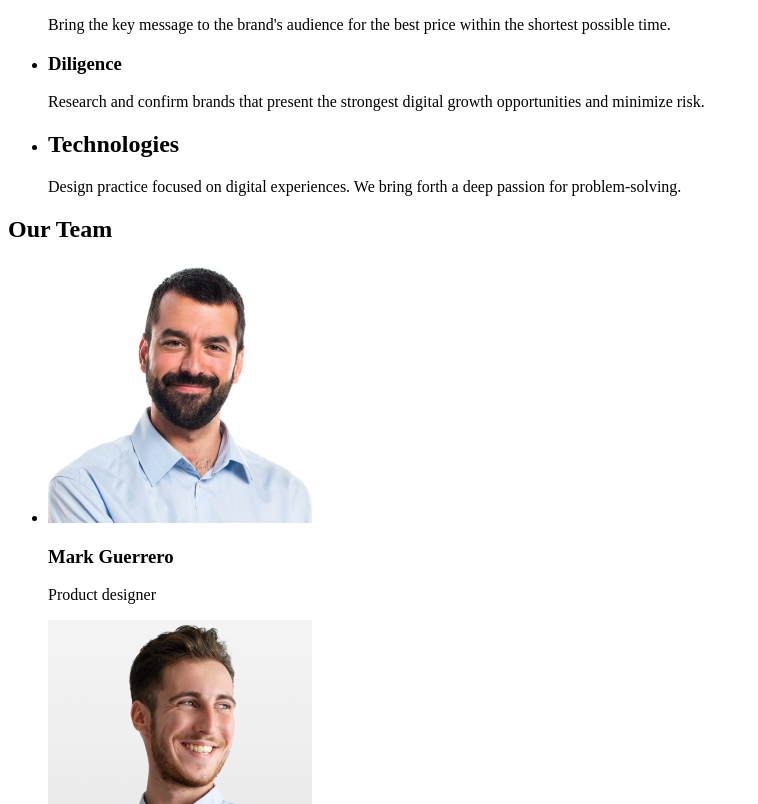
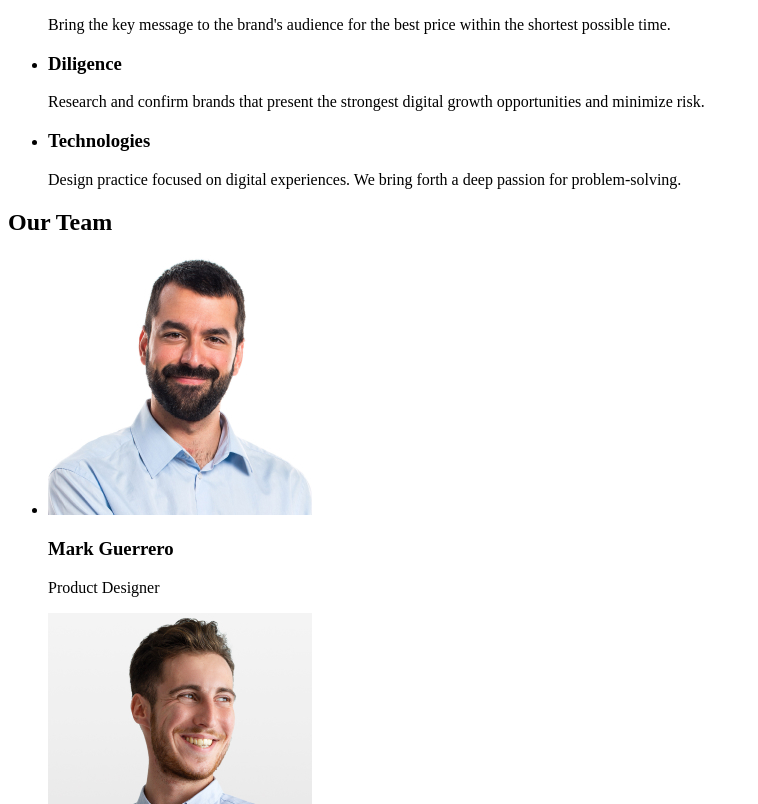
Before and after one commit to Szyszeekk/goit-markup-hw-01, a plain HTML site: page index.html in a window 1280 px wide. Shown: the part 405-1209 px from the top of the page, without its empty margins (0-758 px from the left). Drawn offline with Linux system fonts and the light colour scheme.

Commit message:
Update index.html

```diff
--- a/index.html
+++ b/index.html
@@ -53,7 +53,7 @@
             </p>
           </li>
           <li>
-            <h2>Technologies</h2>
+            <h3>Technologies</h3>
             <p>
               Design practice focused on digital experiences. We bring forth a
               deep passion for problem-solving.
@@ -71,7 +71,7 @@
               alt="Man with laptop presenting something"
             />
             <h3>Mark Guerrero</h3>
-            <p>Product designer</p>
+            <p>Product Designer</p>
           </li>
           <li>
             <img
@@ -104,7 +104,7 @@
       </section>
     </main>
     <footer>
-      <a href="index.html">WebStudio</a>
+      <a href="./index.html">WebStudio</a>
       <p>
         Increase the flow of customers and sales for your business with digital
         marketing & growth solutions.
```
